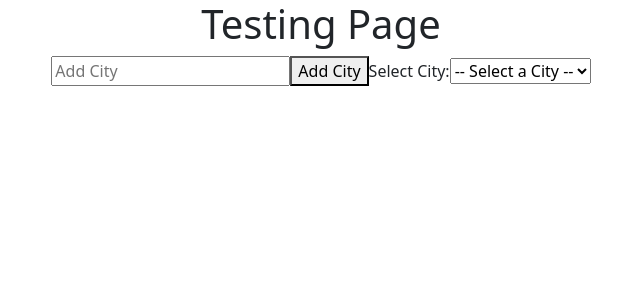
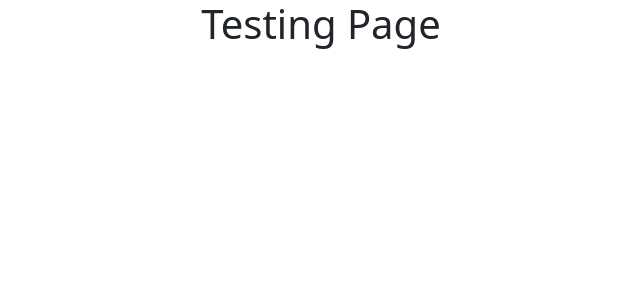
Before and after one commit to vinothsmart/react18-rtk, a React (Create React App) app: page /pratice in a window 1280 px wide. Shown: the top 300 px of the page, without its empty margins (319-959 px from the left). Built offline with nearby package versions, Linux system fonts and the light colour scheme.

Commit message:
code revert

```diff
--- a/src/components/Practice.jsx
+++ b/src/components/Practice.jsx
@@ -1,62 +1,7 @@
-import { useState, useCallback, useMemo } from "react";
-
-const data = [
-  { id: 1, city: "Chennai" },
-  { id: 2, city: "Bangalore" },
-  { id: 3, city: "Hyderabad" },
-  { id: 4, city: "Pune" },
-  { id: 5, city: "Mumbai" },
-];
-
 const Practice = () => {
-  const [cityList, setCityList] = useState(data);
-  const [selectedCity, setSelectedCity] = useState("");
-  const [newCity, setNewCity] = useState("");
-  const handleCity = useCallback(e => {
-    const { value } = e.target;
-    setNewCity(value);
-  }, []);
-
-  const handleCityChange = useCallback(e => {
-    const { value } = e.target;
-    setSelectedCity(value);
-  }, []);
-
-  const addCity = useCallback(() => {
-    if (newCity.trim() === "") return;
-    const newId = cityList.length
-      ? Math.max(...cityList.map(city => city.id)) + 1
-      : 1;
-    setCityList(prevList => [...prevList, { id: newId, city: newCity }]);
-    setNewCity("");
-  }, [newCity, cityList]);
-
-  const options = useMemo(
-    () =>
-      cityList.map(city => (
-        <option key={city.id} value={city.city}>
-          {city.city}
-        </option>
-      )),
-    [cityList],
-  );
-
   return (
     <>
       <h1>Testing Page</h1>
-      <input
-        type="text"
-        placeholder="Add City"
-        onChange={handleCity}
-        value={newCity}
-      />
-      <button onClick={addCity}>Add City</button>
-      <label htmlFor="city-select">Select City: </label>
-      <select id="city-select" value={selectedCity} onChange={handleCityChange}>
-        <option value="">-- Select a City --</option>
-        {options}
-      </select>
-      {selectedCity && <p>Selected City: {selectedCity}</p>}
     </>
   );
 };
```
